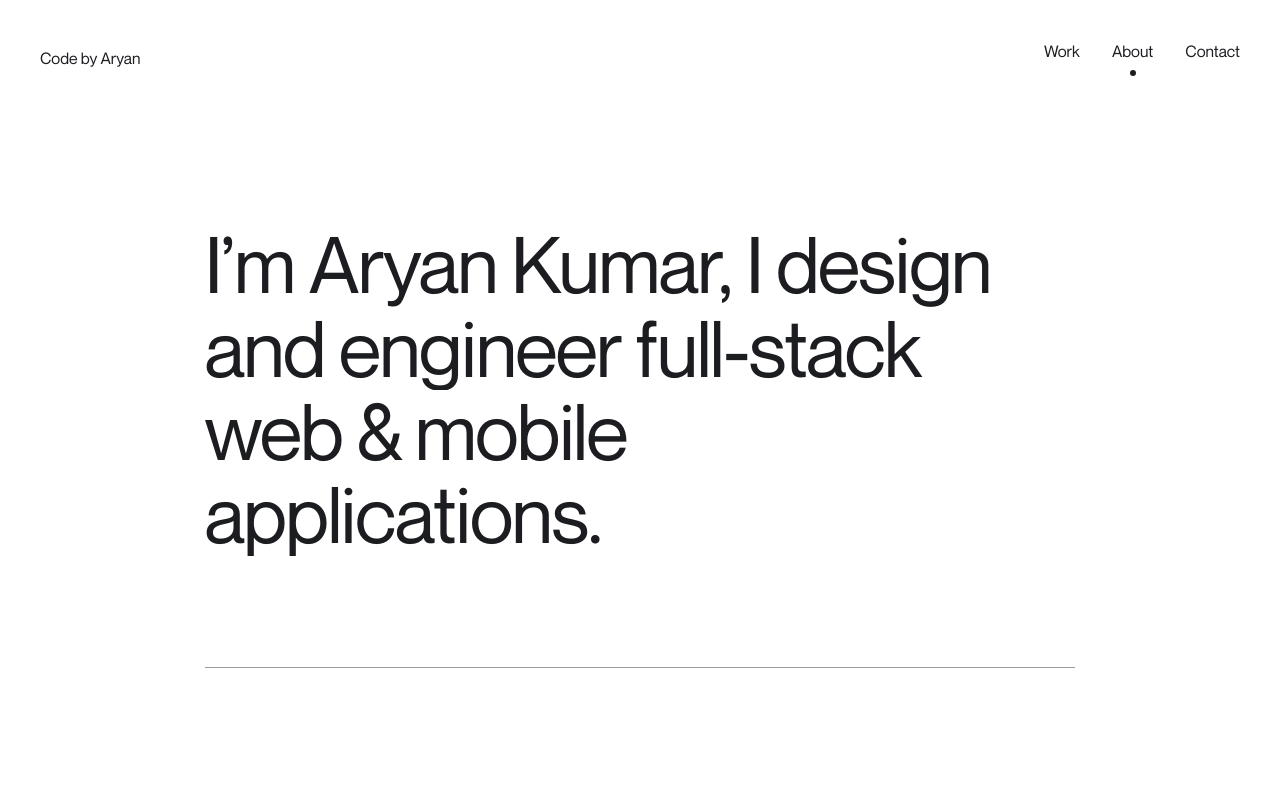
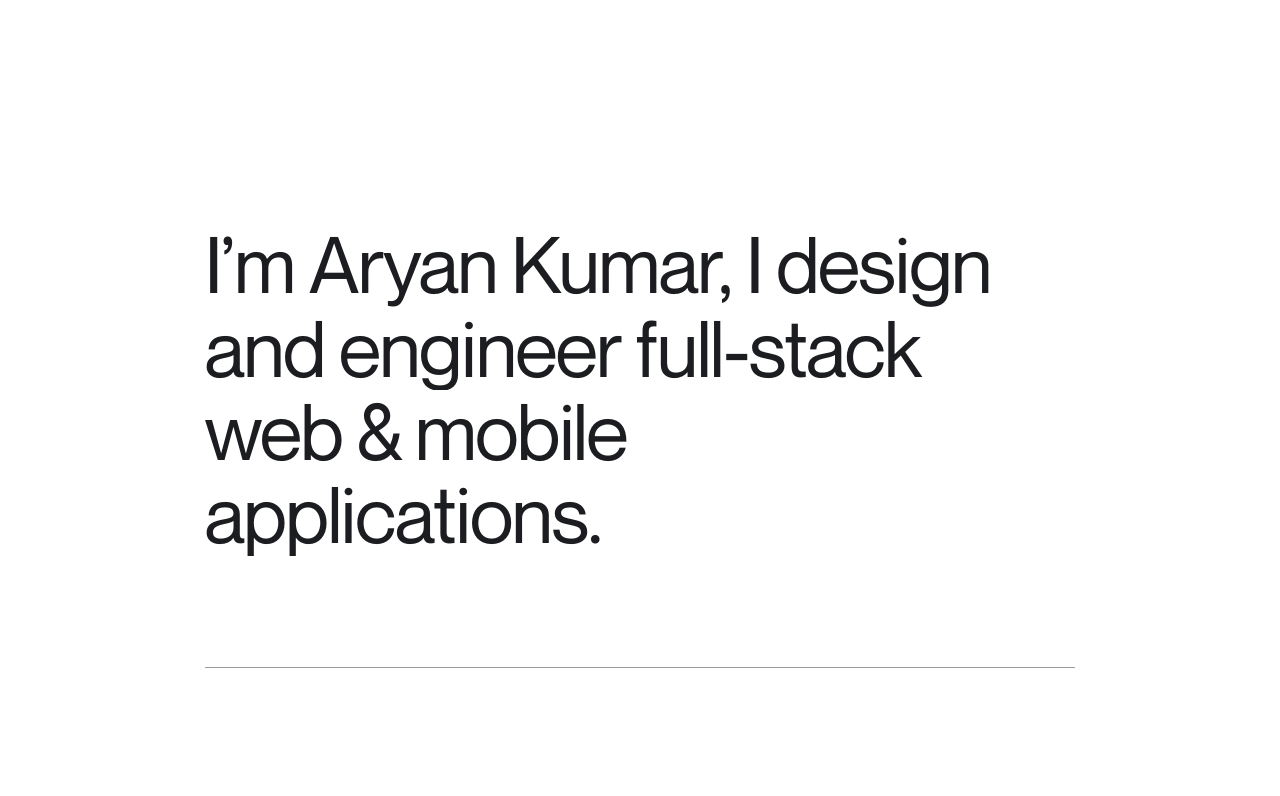
Before and after one commit to Aryan-Kumar47/portfolio2026, a Next.js app: page /about in a window 1280 px wide. Shown: the top 796 px of the page. Built offline with nearby package versions, Linux system fonts and the light colour scheme.

Commit message:
loose image, nav

```diff
--- a/src/app/work/[id]/page.tsx
+++ b/src/app/work/[id]/page.tsx
@@ -1,7 +1,11 @@
 "use client";
 import Image from "next/image";
 import { FC, use, useEffect, useRef, useState } from "react";
-import { IProject, projects } from "@/src/components/work/projects";
+import {
+  createProjectSlug,
+  IProject,
+  projects,
+} from "@/src/components/work/projects";
 import RoundedButton from "@/src/components/UI/RoundedButton";
 
 import Text from "@/src/components/UI/Text";
@@ -21,29 +25,22 @@ interface PageProps {
 
 const Page: FC<PageProps> = ({ params }) => {
   const { id } = use(params);
-
-  const [project, setProject] = useState<IProject>();
-  const [nextProject, setNextProject] = useState<IProject>();
   const labelRef = useRef<CursorElementHandle>(null);
   const dotRef = useRef<CursorElementHandle>(null);
 
-  useEffect(() => {
-    const index = projects.findIndex(
-      (object) =>
-        object.title.toLowerCase() === id.replace(/_/g, " ").toLowerCase(),
-    );
+  const project = projects.find(
+    (p) => p.title.toLowerCase() === id.replace(/_/g, " ").toLowerCase(),
+  );
 
-    if (index === -1) {
-      notFound();
-    }
-    setProject(projects[index]);
+  if (!project) {
+    notFound();
+  }
 
-    const next = projects[(index + 1) % projects.length];
-    setNextProject(next);
-  }, [id]);
+  const index = projects.findIndex(
+    (p) => p.title.toLowerCase() === id.replace(/_/g, " ").toLowerCase(),
+  );
 
-  // Defer ScrollTriggers until project data loads — otherwise
-  // positions are calculated on an empty page (wrong height)
+  const nextProject = projects[(index + 1) % projects.length];
   const ready = !!project;
 
   useScrollParallaxY({
@@ -303,7 +300,7 @@ const Page: FC<PageProps> = ({ params }) => {
                   onMouseMove={onMove}
                 >
                   <TransitionLink
-                    href={`/work/${nextProject?.title.replaceAll(" ", "_").toLowerCase()}`}
+                    href={createProjectSlug(nextProject?.title)}
                     className="pb-[13em] md:pb-[calc(var(--section-padding)/1.25)] flex flex-col relative"
                   >
                     <div className="w-full relative block">
--- a/src/components/Menu/HeroNav.tsx
+++ b/src/components/Menu/HeroNav.tsx
@@ -3,6 +3,7 @@ import Magnetic from "../UI/Magnetic";
 import TransitionLink from "../TransitionLink";
 import { navLinks } from "./data";
 import { usePathname } from "next/navigation";
+import { projectSlugs } from "../work/projects";
 
 interface HeroNavProps {
   open: boolean;
@@ -11,10 +12,17 @@ interface HeroNavProps {
 const HeroNav: React.FC<HeroNavProps> = ({ open, setOpen }) => {
   const pathname = usePathname();
   const isKnownRoute = navLinks.some((link) => link.href === pathname);
+
+  const isWorkRoute = pathname.startsWith("/work/");
+  const slug = pathname.split("/work/")[1];
+  const isValidProject = projectSlugs.includes(slug);
+  console.log(isWorkRoute, isValidProject, slug);
+
   const isLightRoute =
     pathname === "/" ||
     pathname === "/contact" ||
-    (!isKnownRoute && pathname !== "/archive"); // this covers 404
+    !(isWorkRoute && isValidProject) || // only valid case studies
+    (!isKnownRoute && pathname !== "/archive" && !isWorkRoute); // real 404
   return (
     <header
       className={`absolute top-0 left-0 right-0 z-50 md:p-10 p-8 ${isLightRoute ? "text-white" : "text-[#1c1d20]"}`}
--- a/src/components/work/Project.tsx
+++ b/src/components/work/Project.tsx
@@ -1,7 +1,7 @@
 "use client";
 import { FC } from "react";
 import TransitionLink from "../TransitionLink";
-import { IProject } from "./projects";
+import { createProjectSlug, IProject } from "./projects";
 
 interface ProjectProps extends IProject {
   index: number;
@@ -38,7 +38,7 @@ const Project: FC<ProjectProps> = ({
         href={
           source === "Archive"
             ? `${meta?.links?.website || meta?.links?.android}`
-            : `/work/${title.replaceAll(" ", "_").toLowerCase()}`
+            : createProjectSlug(title)
         }
       >
         <div className="pl-(--container-padding) w-[44%] group-hover:opacity-33 group-hover:translate-x-[calc(var(--container-padding)*-0.1)] transition-all duration-300 ease-(--ease)">
--- a/src/components/work/ProjectCard.tsx
+++ b/src/components/work/ProjectCard.tsx
@@ -1,7 +1,7 @@
 "use client";
 
 import React from "react";
-import { IProject } from "./projects";
+import { createProjectSlug, IProject } from "./projects";
 import TransitionLink from "../TransitionLink";
 import Image from "next/image";
 
@@ -34,7 +34,7 @@ const ProjectCard: React.FC<ProjectProps> = ({
           href={
             source === "Archive"
               ? `${meta?.links?.website || meta?.links?.android}`
-              : `/work/${title.replaceAll(" ", "_").toLowerCase()}`
+              : createProjectSlug(title)
           }
         >
           <div className="pl-(--container-padding) w-[44%] group-hover:opacity-33 group-hover:translate-x-[calc(var(--container-padding)*-0.1)] transition-all duration-300 ease-(--ease)">
--- a/src/components/work/projects.ts
+++ b/src/components/work/projects.ts
@@ -401,102 +401,10 @@ export const projects: IProject[] = [
   },
 ];
 
-// export const projects: IProject[] = [
-//   {
-//     name: "Sloop",
-//     role: "Design & Code",
-//     year: "2025",
-//     link: "https://cloy.co.in/",
-//     image: "project/cloy.jpg",
-//     bgColor: "#DCD0C2",
-//     description:
-//       "A real-time chat web application allows users to send and receive messages instantly, facilitating live communication between individuals or groups. The application typically features real-time updates without requiring page reloads, achieved through technologies like WebSockets or server-sent events.",
-//     technologies:
-//       "Node.js / React.js / Typescript / Tailwind / Axios / AWS / Razorpay / GoDaddy",
-//     purpose:
-//       "Building a real-time chat application taught me a variety of valuable technical skills, such as implementing WebSockets for instant messaging, creating a scalable back-end and handling state management in a responsive front-end with NextJS. I also gained hands-on experience with database management, user authentication, and performance optimization to ensure a smooth user experience. Beyond technical abilities, I learned the importance of user-centered design, debugging real-time systems, and managing a project end-to-end, from planning and development to deployment and ongoing maintenance.",
-//     type: "E-commerce Website",
-//     product: "Android & IOS App",
-//   },
-//   {
-//     name: "Moovato",
-//     role: "Design & Code",
-//     year: "2026",
-//     link: "https://moovato.de",
-//     image: "project/moovato.jpg",
-//     bgColor: "#DCD0C2",
-//     description:
-//       "Moovato is an international logistics and shopping facilitation platform that enables users to purchase products from global online stores and have them delivered seamlessly to their location. The platform combines smart logistics, technology-driven tracking, and personalized services to simplify cross-border shopping.",
-//     technologies: "Node.js / Next.js / Typescript / Tailwind / MongoDB",
-//     purpose:
-//       "Building a real-time chat application taught me a variety of valuable technical skills, such as implementing WebSockets for instant messaging, creating a scalable back-end and handling state management in a responsive front-end with NextJS. I also gained hands-on experience with database management, user authentication, and performance optimization to ensure a smooth user experience. Beyond technical abilities, I learned the importance of user-centered design, debugging real-time systems, and managing a project end-to-end, from planning and development to deployment and ongoing maintenance.",
-//     problem : "Logistics operations involve complex routing, tracking, and fleet management. Many systems struggle with inefficiencies, delays, and lack of real-time visibility.",
-//     solution: 'Built a scalable system that automates logistics workflows, optimizes delivery routes, and provides real-time tracking through efficient backend services.',
-//     myrole:"Developed backend systems and APIs to support real-time logistics operations. Focused on building scalable architecture, handling data efficiently, and ensuring reliable performance.",
-//     type: "Full-stack",
-//     product: "CRM / Backend",
-//   },
-//   {
-//     name: "Flotix",
-//     role: "Design & Code",
-//     year: "2025",
-//     link: "https://cloy.co.in/",
-//     image: "project/flotix.jpg",
-//     bgColor: "#CCD8C7",
-//     description:
-//       "A real-time chat web application allows users to send and receive messages instantly, facilitating live communication between individuals or groups. The application typically features real-time updates without requiring page reloads, achieved through technologies like WebSockets or server-sent events.",
-//     technologies:
-//       "Node.js / React.js / Typescript / Tailwind / Axios / AWS / Razorpay / GoDaddy",
-//     purpose:
-//       "Building a real-time chat application taught me a variety of valuable technical skills, such as implementing WebSockets for instant messaging, creating a scalable back-end and handling state management in a responsive front-end with NextJS. I also gained hands-on experience with database management, user authentication, and performance optimization to ensure a smooth user experience. Beyond technical abilities, I learned the importance of user-centered design, debugging real-time systems, and managing a project end-to-end, from planning and development to deployment and ongoing maintenance.",
-//     type: "E-commerce Website",
-//     product: "CRM / Backend / Android & IOS App",
-//   },
-//   {
-//     name: "Alphawund",
-//     role: "Design & Code",
-//     year: "2025",
-//     link: "https://cloy.co.in/",
-//     image: "project/alphawund.jpg",
-//     bgColor: "#7E7E7E",
-//     description:
-//       "A real-time chat web application allows users to send and receive messages instantly, facilitating live communication between individuals or groups. The application typically features real-time updates without requiring page reloads, achieved through technologies like WebSockets or server-sent events.",
-//     technologies:
-//       "Node.js / React.js / Typescript / Tailwind / Axios / AWS / Razorpay / GoDaddy",
-//     purpose:
-//       "Building a real-time chat application taught me a variety of valuable technical skills, such as implementing WebSockets for instant messaging, creating a scalable back-end and handling state management in a responsive front-end with NextJS. I also gained hands-on experience with database management, user authentication, and performance optimization to ensure a smooth user experience. Beyond technical abilities, I learned the importance of user-centered design, debugging real-time systems, and managing a project end-to-end, from planning and development to deployment and ongoing maintenance.",
-//     type: "E-commerce Website",
-//     product: "CRM / Backend / Android & IOS App",
-//   },
-//   {
-//     name: "Cloy",
-//     role: "Design & Code",
-//     year: "2025",
-//     link: "https://cloy.co.in/",
-//     image: "project/cloy.jpg",
-//     bgColor: "#ffde59",
-//     description:
-//       "A real-time chat web application allows users to send and receive messages instantly, facilitating live communication between individuals or groups. The application typically features real-time updates without requiring page reloads, achieved through technologies like WebSockets or server-sent events.",
-//     technologies:
-//       "Node.js / React.js / Typescript / Tailwind / Axios / AWS / Razorpay / GoDaddy",
-//     purpose:
-//       "Building a real-time chat application taught me a variety of valuable technical skills, such as implementing WebSockets for instant messaging, creating a scalable back-end and handling state management in a responsive front-end with NextJS. I also gained hands-on experience with database management, user authentication, and performance optimization to ensure a smooth user experience. Beyond technical abilities, I learned the importance of user-centered design, debugging real-time systems, and managing a project end-to-end, from planning and development to deployment and ongoing maintenance.",
-//     type: "E-commerce Website",
-//     product: "Website / CRM / Backend ",
-//   },
-//   {
-//     name: "DigiDeck",
-//     role: "Design & Code",
-//     year: "2025",
-//     link: "https://digideck.in/",
-//     image: "project/digideck.jpg",
-//     bgColor: "#545454",
-//     description:
-//       "A real-time chat web application allows users to send and receive messages instantly, facilitating live communication between individuals or groups. The application typically features real-time updates without requiring page reloads, achieved through technologies like WebSockets or server-sent events.",
-//     technologies: "React.js / Typescript / Tailwind / PHP / Axios / Hostgator",
-//     purpose:
-//       "Building a real-time chat application taught me a variety of valuable technical skills, such as implementing WebSockets for instant messaging, creating a scalable back-end and handling state management in a responsive front-end with NextJS. I also gained hands-on experience with database management, user authentication, and performance optimization to ensure a smooth user experience. Beyond technical abilities, I learned the importance of user-centered design, debugging real-time systems, and managing a project end-to-end, from planning and development to deployment and ongoing maintenance.",
-//     type: "Website",
-//     product: "Website",
-//   },
-// ];
+export const projectSlugs = projects.map((p) =>
+  p.title.replaceAll(" ", "_").toLowerCase(),
+);
+
+export const createProjectSlug = (title: string) => {
+  return `/work/${title.replaceAll(" ", "_").toLowerCase()}`;
+};
```
Also changed, not shown: src/components/UI/Loose.tsx (+9 -2 lines).
